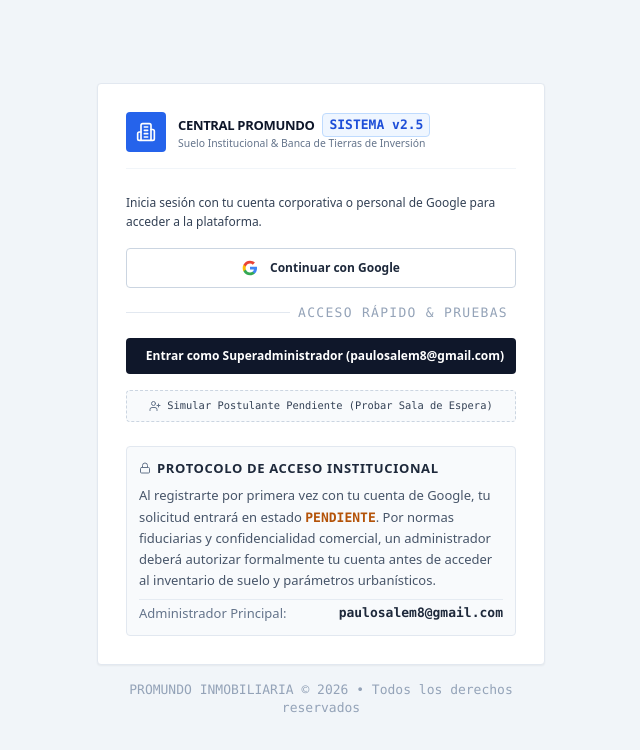
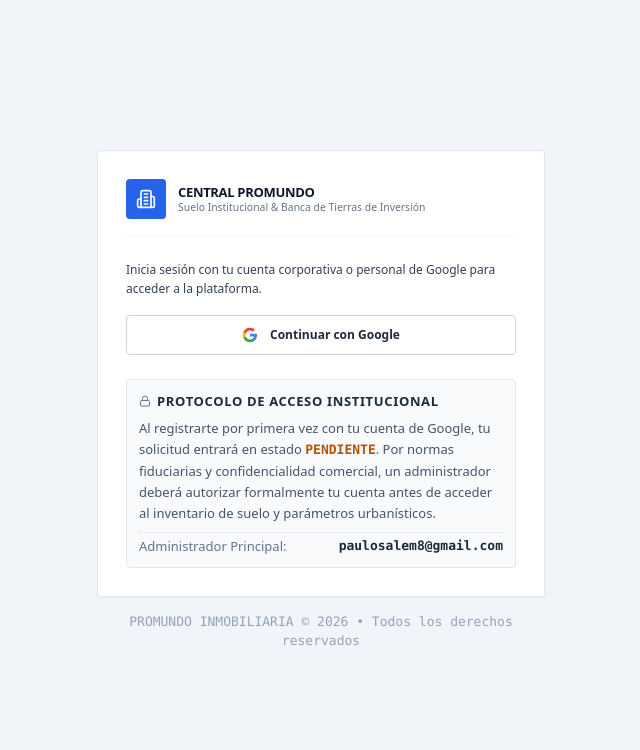
Before and after one commit to salempc-pe/central-promundo, a Next.js app: page /login in a window 1280 px wide. Shown: the top 750 px of the page, without its empty margins (319-959 px from the left). Built offline with nearby package versions, Linux system fonts and the light colour scheme; no server answers.

Commit message:
fix(login): remover insignia v2.5 y botones de pruebas de la pantalla de login

```diff
--- a/src/app/login/login-client.tsx
+++ b/src/app/login/login-client.tsx
@@ -2,9 +2,8 @@
 
 import React, { useState } from "react";
 import { createClient } from "@/lib/supabase/client";
-import { ShieldCheck, Lock, AlertCircle, Building2, ExternalLink, UserPlus } from "lucide-react";
+import { Lock, AlertCircle, Building2 } from "lucide-react";
 import { Button } from "@/components/ui/button";
-import { simularLoginAction } from "@/app/auth/actions";
 
 interface LoginClientProps {
   errorMsg?: string | null;
@@ -58,9 +57,6 @@
               <h1 className="text-sm font-bold text-slate-900 tracking-tight">
                 CENTRAL PROMUNDO
               </h1>
-              <span className="text-3xs font-mono font-bold bg-blue-50 text-blue-700 border border-blue-200 px-1.5 py-0.5 rounded">
-                SISTEMA v2.5
-              </span>
             </div>
             <p className="text-2xs text-slate-500 font-medium">
               Suelo Institucional & Banca de Tierras de Inversión
@@ -124,57 +120,6 @@
               </>
             )}
           </Button>
-
-          {/* Separador Institucional */}
-          <div className="relative flex items-center justify-center my-3">
-            <div className="border-t border-slate-200 w-full" />
-            <span className="bg-white px-2 text-3xs font-mono text-slate-400 uppercase tracking-widest shrink-0">
-              ACCESO RÁPIDO & PRUEBAS
-            </span>
-          </div>
-
-          {/* Acceso Directo Superadmin */}
-          <Button
-            type="button"
-            variant="default"
-            disabled={isLoading}
-            onClick={async () => {
-              try {
-                setIsLoading(true);
-                const res = await simularLoginAction("paulosalem8@gmail.com", "Paulo Salem");
-                if (res.redirect) window.location.href = res.redirect;
-              } catch {
-                setError("Error al iniciar sesión como superadministrador.");
-                setIsLoading(false);
-              }
-            }}
-            className="w-full h-9 bg-slate-900 hover:bg-slate-800 text-white font-semibold text-xs shadow-xs flex items-center justify-center space-x-2"
-          >
-            <ShieldCheck className="w-3.5 h-3.5 text-blue-400" />
-            <span>Entrar como Superadministrador (paulosalem8@gmail.com)</span>
-          </Button>
-
-          {/* Simular Postulante Pendiente */}
-          <Button
-            type="button"
-            variant="outline"
-            disabled={isLoading}
-            onClick={async () => {
-              try {
-                setIsLoading(true);
-                const testEmail = `postulante.${Date.now().toString().slice(-4)}@gmail.com`;
-                const res = await simularLoginAction(testEmail, "Postulante de Prueba");
-                if (res.redirect) window.location.href = res.redirect;
-              } catch {
-                setError("Error al simular ingreso de postulante.");
-                setIsLoading(false);
-              }
-            }}
-            className="w-full h-8 bg-slate-50 hover:bg-slate-100 border-dashed border-slate-300 text-slate-700 text-2xs font-mono flex items-center justify-center space-x-1.5"
-          >
-            <UserPlus className="w-3 h-3 text-slate-500" />
-            <span>Simular Postulante Pendiente (Probar Sala de Espera)</span>
-          </Button>
         </div>
 
         {/* Callout de Protocolo Fiduciario & Control de Acceso */}
```
Also changed, not shown: 2 other files (tests, documents, lock files or other folders).
